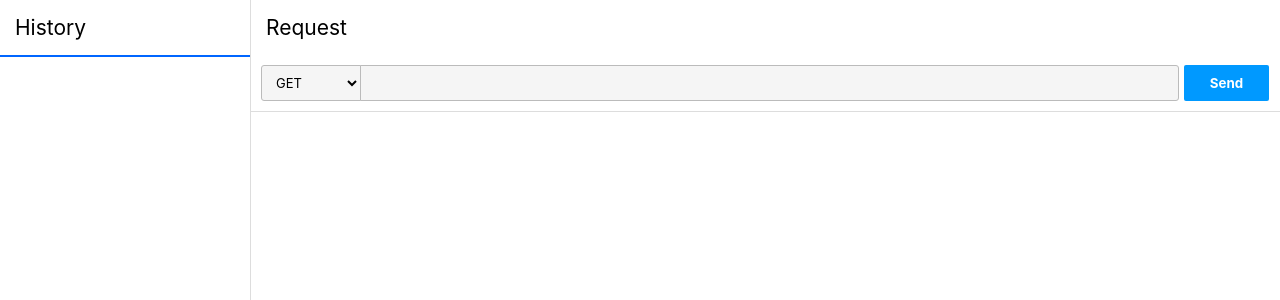
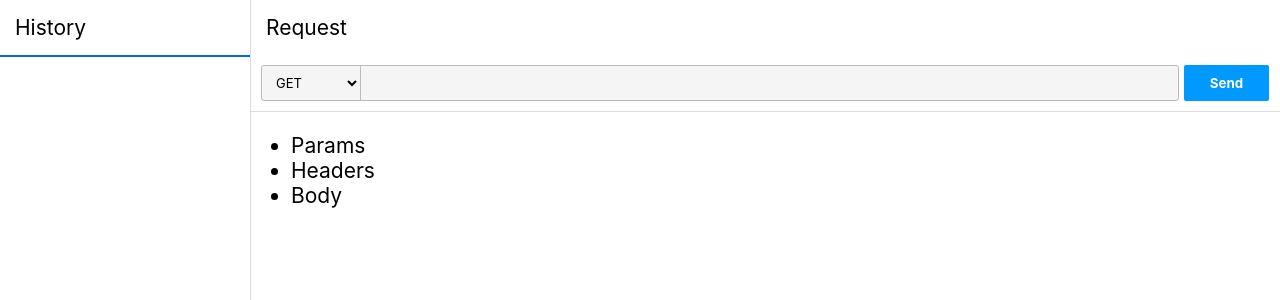
Before and after one commit to est-react-study/postman-junil, a React (Create React App) app: page / in a window 1280 px wide. Shown: the top 300 px of the page. Built offline with nearby package versions, Linux system fonts and the light colour scheme.

Commit message:
feat: RequestConfig 작업 중

```diff
--- a/src/components/FormContainer/RequestContainer/Address.tsx
+++ b/src/components/FormContainer/RequestContainer/RequestAddress.tsx
@@ -5,7 +5,7 @@ import { useRecoilState } from "recoil";
 import { methodState, methods } from "../../../stores/requestMethod";
 import { selectStyle, addressInputStyle, addressStyle, buttonStyle } from "./styles";
 
-export const Address: React.FC = () => {
+export const RequestAddress: React.FC = () => {
 
   const [ method, setMethod ] = useRecoilState(methodState);
   const [ requestURL, setRequestURL ] = useState('');
@@ -25,7 +25,7 @@ export const Address: React.FC = () => {
   }
 
   const submitRequest  = () => {
-    console.log(requestURL);
+
   }
 
   return (
--- /dev/null
+++ b/src/components/FormContainer/RequestContainer/RequestConfig.tsx
@@ -0,0 +1,21 @@
+/** @jsx jsx */
+import { css, jsx } from "@emotion/core";
+import React from "react";
+
+const tabs = ['Params', 'Headers', 'Body'];
+
+const tabStyle = css`
+
+`;
+
+export const RequestConfig: React.FC = () => {
+  return (
+    <div>
+      <ul css={tabStyle}>
+        { tabs.map((v, k) =>
+          <li key={k}>{v}</li>
+        )}
+      </ul>
+    </div>
+  )
+}
--- a/src/components/FormContainer/RequestContainer/RequestContainer.tsx
+++ b/src/components/FormContainer/RequestContainer/RequestContainer.tsx
@@ -1,7 +1,8 @@
 /** @jsx jsx **/
 import { css, jsx } from "@emotion/core";
 import React from "react";
-import { Address } from "./Address";
+import { RequestAddress } from "./RequestAddress";
+import { RequestConfig } from "./RequestConfig";
 
 const titleStyle = css`
   font-size: 21px;
@@ -13,6 +14,7 @@ const titleStyle = css`
 export const RequestContainer: React.FC = () => (
   <section>
     <h3 css={titleStyle}>Request</h3>
-    <Address/>
+    <RequestAddress />
+    <RequestConfig />
   </section>
 );
--- a/src/components/FormContainer/RequestContainer/index.ts
+++ b/src/components/FormContainer/RequestContainer/index.ts
@@ -1,2 +1 @@
 export { RequestContainer } from './RequestContainer';
-export { Address } from './Address';
```
